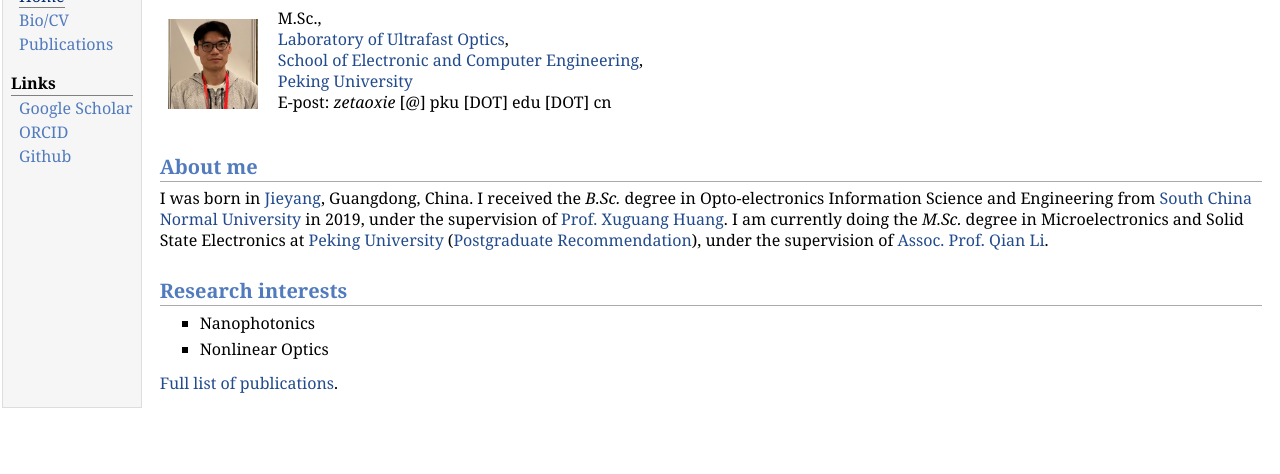
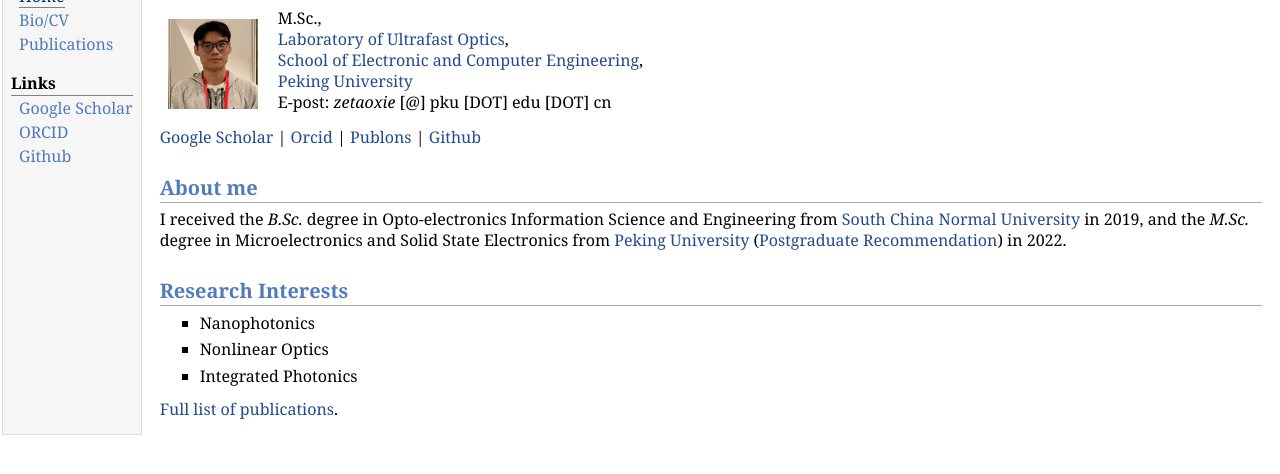
Before and after one commit to zetaoxie7/zetaoxie7.github.io, a plain HTML site: page index.html in a window 1280 px wide. Shown: the part 68-542 px from the top of the page. Drawn offline with Linux system fonts and the light colour scheme.

Commit message:
“ztx”

```diff
--- a/index.html
+++ b/index.html
@@ -21,7 +21,7 @@ try {
 <tr valign="top">
 <td id="layout-menu">
 <div class="menu-category">Ze Tao Xie</div>
-<div class="menu-item"><a href="index.html" class="current">Home</a></div>
+<div class="menu-item"><a href="ztx.html" class="current">Home</a></div>
 <div class="menu-item"><a href="bio.html">Bio/CV</a></div>
 <div class="menu-item"><a href="publications.html">Publications</a></div>
 <div class="menu-category">Links</div>
@@ -41,13 +41,17 @@ try {
 <a href="https://www.pku.edu.cn/">Peking University</a><br />
 E-post: <i>zetaoxie</i> [@] pku [DOT] edu [DOT] cn</p>
 </td></tr></table>
+<p><a href="https://scholar.google.com/citations?user=f3xhZA8AAAAJ&amp;hl">Google Scholar</a> | <a href="https://orcid.org/0000-0001-6489-4638">Orcid</a> | <a href="https://publons.com/researcher/4970642/zetao-xie">Publons</a> | <a href="https://github.com/zetaoxie7">Github</a>
+<br /></p>
 <h2>About me</h2>
-<p>I was born in <a href="https://zh.wikipedia.org/wiki/%E6%8F%AD%E9%98%B3%E5%B8%82">Jieyang</a>, Guangdong, China. I received the <i>B.Sc.</i> degree in Opto-electronics Information Science and Engineering from <a href="https://www.scnu.edu.cn/">South China Normal University</a> in 2019, under the supervision of <a href="https://www.researchgate.net/profile/Xu-Guang-Huang">Prof. Xuguang Huang</a>. I am currently  doing the <i>M.Sc.</i> degree in Microelectronics and Solid State Electronics at <a href="https://www.pku.edu.cn/">Peking University</a> (<a href="https://admission.pku.edu.cn/docs/20181017162810274077.pdf">Postgraduate Recommendation</a>), under the supervision of <a href="https://www.researchgate.net/profile/Qian-Li-215">Assoc. Prof. Qian Li</a>.</p>
-<h2>Research interests</h2>
+<p>I received the <i>B.Sc.</i> degree in Opto-electronics Information Science and Engineering from <a href="https://www.scnu.edu.cn/">South China Normal University</a> in 2019, and the <i>M.Sc.</i> degree in Microelectronics and Solid State Electronics from <a href="https://www.pku.edu.cn/">Peking University</a> (<a href="https://admission.pku.edu.cn/docs/20181017162810274077.pdf">Postgraduate Recommendation</a>) in 2022.</p>
+<h2>Research Interests</h2>
 <ul>
 <li><p>Nanophotonics</p>
 </li>
 <li><p>Nonlinear Optics</p>
+</li>
+<li><p>Integrated Photonics</p>
 </li>
 </ul>
 <p><a href="publications.html">Full list of publications</a>.
```
Also changed, not shown: 1 other file.
